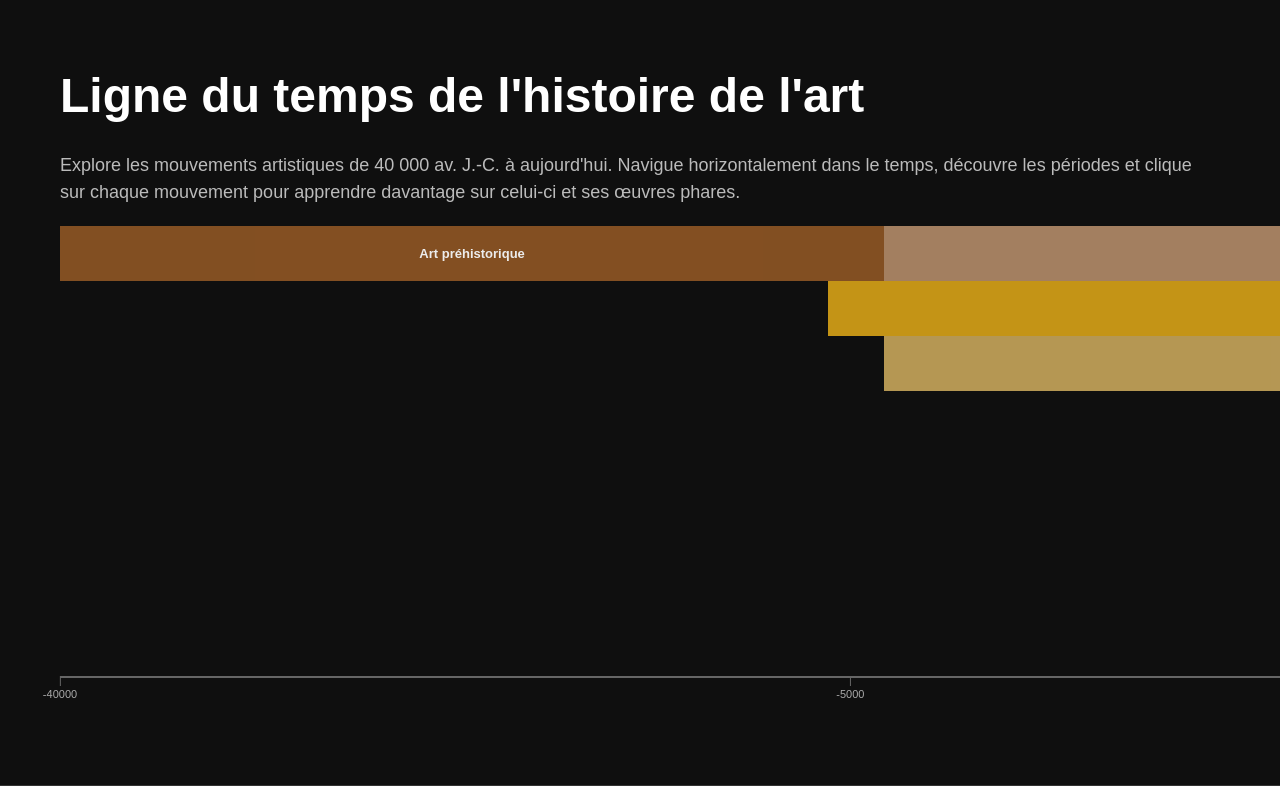
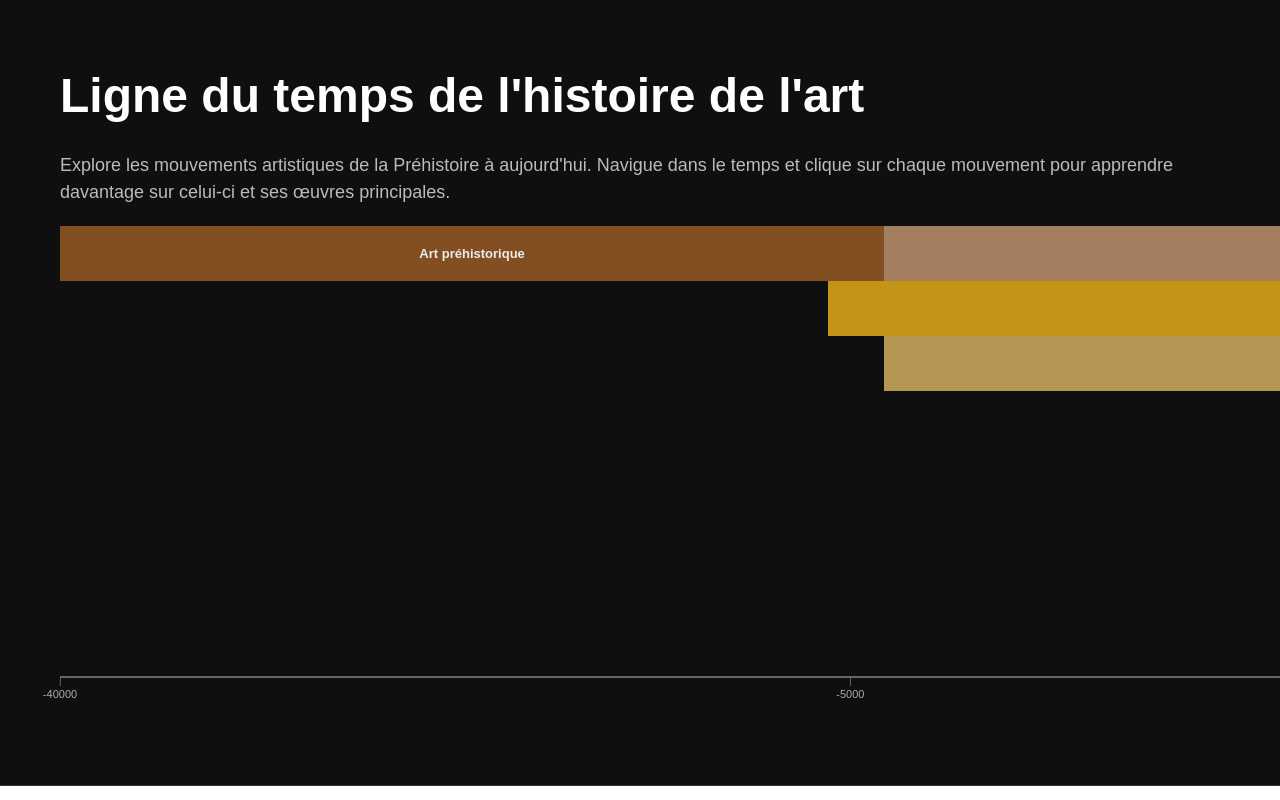
Before and after one commit to TetreaultF/art-timeline, a Next.js app: page / in a window 1280 px wide. Built offline with nearby package versions, Linux system fonts and the light colour scheme.

Commit message:
changement texte page principale

```diff
--- a/src/app/page.tsx
+++ b/src/app/page.tsx
@@ -11,9 +11,8 @@ export default function Home() {
         </h1>
 
         <p style={{ fontSize: 18, color: "#bbb", lineHeight: 1.5 }}>
-          Explore les mouvements artistiques de 40 000 av. J.-C. à aujourd'hui.
-          Navigue horizontalement dans le temps, découvre les périodes et clique
-          sur chaque mouvement pour apprendre davantage sur celui-ci et ses œuvres phares.
+          Explore les mouvements artistiques de la Préhistoire à aujourd'hui.
+          Navigue dans le temps et clique sur chaque mouvement pour apprendre davantage sur celui-ci et ses œuvres principales.
         </p>
       </section>
 
```
